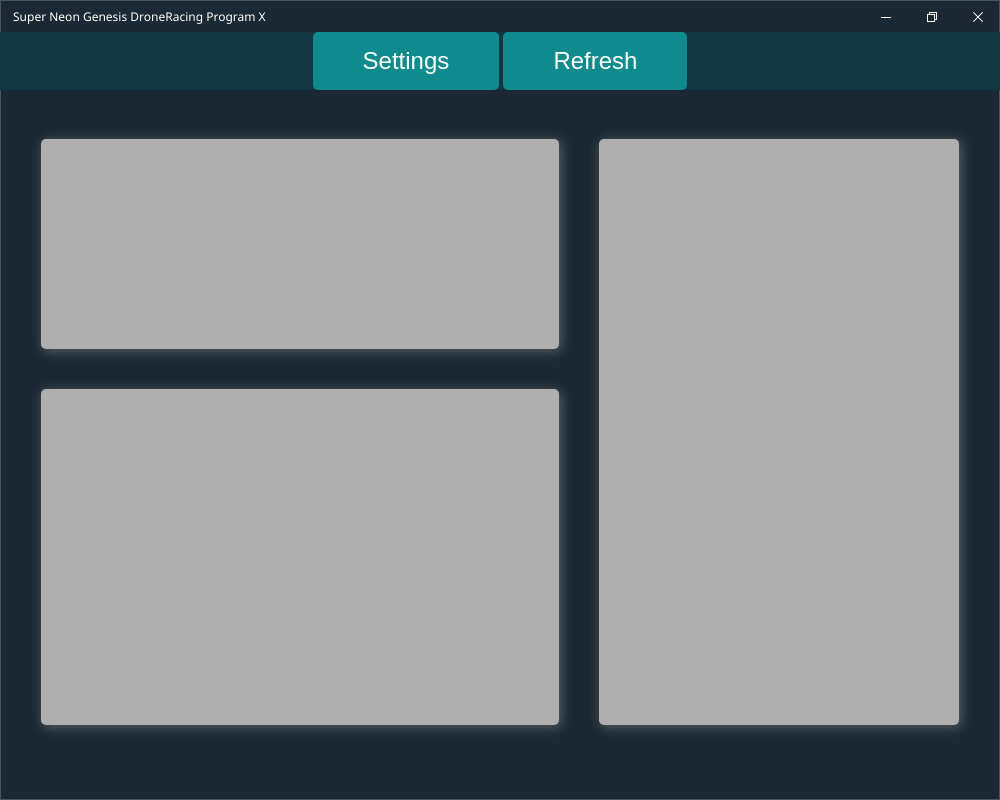
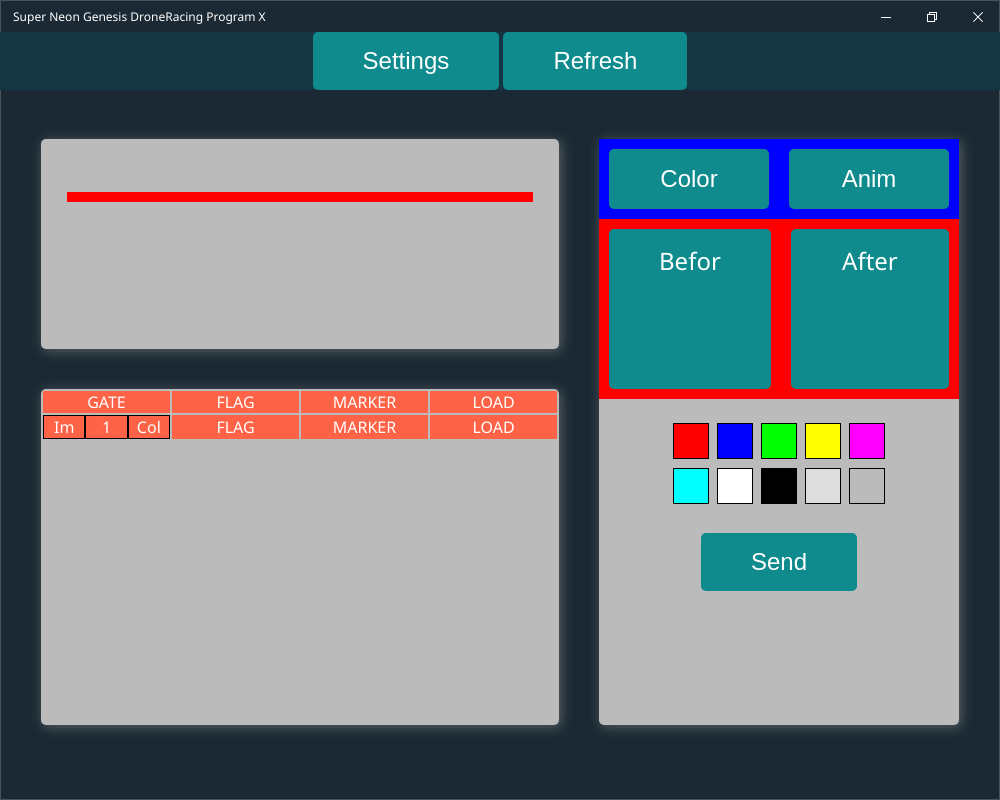
Before and after one commit to savukhin/SuperDroneRacingHandler, an Electron app: page Application/index.html in a window 1000 px wide. Drawn offline with Linux system fonts and the light colour scheme; no server answers.

Commit message:
Added initial raw front-end things

```diff
--- a/Application/css/redesign.css
+++ b/Application/css/redesign.css
@@ -1,16 +1,22 @@
 .block {
     width: 100%;
     height: 100%;
-    background: #afafaf;
+    background: #bbb;
     border-radius: 5px;
     box-shadow: 2px 2px 12px 1px rgba(140, 140, 140, .5);
 }
 
-.wrapper {
+.content-wrapper {
     display: grid;
     grid-template-columns: auto 400px;
     grid-template-rows: 250px auto;
-    height:100%;
+    height: 100%;
+}
+
+.table-wrapper {
+    display: grid;
+    grid-template-columns: 1fr 1fr 1fr;
+    /* grid-template-rows: ; */
 }
 
 .box {
@@ -38,44 +44,58 @@
     grid-row-end: 3;
 }
 
-.map-block {
-    background-color: blue;
-    position:fixed;
-
-    left: 10px;
-    width: calc(100% - 200px);
-    top: 100px;
-    height: 200px;
+#map_line {
+    position: relative;
+    top: 25%;
+    left: 5%;
+    width: 90%;
+    height: 10px;
+    background-color: red;
 }
 
-.table-block {
-    background-color: green;
-    position:fixed;
-
-    left: 10px;
-    width: calc(100% - 200px);
-    top: 400px;
-    /*bottom: calc(100% - 20px);*/
-    /*height: 100px;*/
-    bottom: 100px;
+.grid-2col {
+    width: 100%;
+    display: grid;
+    grid-template-columns: 1fr 1fr;
 }
 
-.action-block {
-    background-color: red;
-    position:fixed;
-
-    /*right: calc(100% - 10px);*/
-    width: 100px;
-    left: calc(100% - 1000px);
-    top: 100px;
-    height: 100px;
+#action_tabs {
+    height: 80px;
+    background-color: blue;
 }
 
-#content_table {
-    background-color:aquamarine;
-    width:100%;
-    height:100%;
-    border-spacing: 100px;
+#action_tabs>button {
+    margin: 10px;
+}
+
+#action_display {
+    height: 180px;
+    background-color: red;
+}
+
+#action_display>.button {
+    margin: 10px;
+}
+
+#pickerBoxContainer {
+    display: none;
+    position: relative;
+    left: 50%;
+}
+
+#pickerBox {
+    z-index: 1;
+    position:absolute;
+    width: 200px;
+    height: 200px;
+    transform: translate(-50%);
+    background:#333;
+}
+
+.map-element {
+    height: 10px;
+    width: 10px;
+    left: var('--left', 0px);
 }
 
 td {
--- a/Application/index.html
+++ b/Application/index.html
@@ -56,15 +56,99 @@
     <br><br><br>
 
     <div id="content" class="content">
-      <div class="wrapper">
+      <div class="content-wrapper">
+
         <div id="map_box" class="box">
-          <div class="block"></div>
+          <div class="block">
+            <div id="map_line"></div>
+          </div>
         </div>
+
         <div id="table_box" class="box">
-          <div class="block"></div>
+          <div class="block">
+            <table style="table-layout:fixed; width:100%">
+              <tr>
+                <td>GATE</td>
+                <td>FLAG</td>
+                <td>MARKER</td>
+                <td>LOAD</td>
+              </tr>
+              <tr>
+                <td class="table-wrapper">
+                  <div style="border: black solid 1px">Im</div>
+                  <div style="border: black solid 1px">1</div>
+                  <div style="border: black solid 1px">Col</div>
+                </td>
+                <td>FLAG</td>
+                <td>MARKER</td>
+                <td>LOAD</td>
+              </tr>
+            </table>
+          </div>
         </div>
+
         <div id="action_box" class="box">
-          <div class="block"></div>
+          <div class="block">
+            <div id="action_tabs" class="grid-2col">
+              <button class="button" onclick="changeTab(event, 'action_colors')">Color</button>
+              <button class="button" onclick="changeTab(event, 'action_animations')">Anim</button>
+            </div>
+            <div id="action_display" class="grid-2col">
+              <div class="button">Befor</div>
+              <div class="button">After</div>
+            </div>
+            <br>
+            <div class="tabcontent" id="action_colors">
+              <div class="outer-color-pick">
+                <div class='color-pick' style="background: red"></div>
+              </div>
+              <div class="outer-color-pick">
+                <div class='color-pick' style="background: blue"></div>
+              </div>
+              <div class="outer-color-pick">
+                <div class='color-pick' style="background: lime"></div>
+              </div>
+              <div class="outer-color-pick">
+                <div class='color-pick' style="background: yellow"></div>
+              </div>
+              <div class="outer-color-pick">
+                <div class='color-pick' style="background: magenta"></div>
+              </div>
+              <br>
+              <div class="outer-color-pick">
+                <div class='color-pick' style="background: cyan"></div>
+              </div>
+              <div class="outer-color-pick">
+                <div class='color-pick' style="background: white"></div>
+              </div>
+              <div class="outer-color-pick">
+                <div class='color-pick' style="background: black"></div>
+              </div>
+              <div class="outer-color-pick">
+                <div class='color-pick' style="background: #dddddd"></div>
+              </div>
+              <div class="outer-color-pick" onclick="openColorPicker(event)">
+                <div class='color-pick' style="background: #bbbbbb"></div>
+              </div>
+              <div id="pickerBoxContainer">
+                <div id="pickerBox">
+                  <p><input id="red"  min=0 max=255 value=0 type="range" class="red-slider"/></p>
+                  <p><input id="blue"  min=0 max=255 value=0 type="range" class="blue-slider"/></p>
+                  <p><input id="green"  min=0 max=255 value=0 type="range" class="green-slider"/></p>
+                  <button class="button" onclicke="handleColorPicker(event)">OK</button>
+                </div>
+              </div>
+            </div>
+            <div style="display:none" class="tabcontent" id="action_animations">
+              <label for="animation_select">Animation:</label>
+              <select id="animation_select">
+                <option>Blink</option>
+                <option>Nothing</option>
+              </select>
+            </div>
+            <br>
+            <button class="button">Send</button>
+          </div>
         </div>
       </div>
     </div>
--- a/Application/js/visual.js
+++ b/Application/js/visual.js
@@ -1,5 +1,5 @@
 function makeGateDiv(number, ip) {
-    var generateColorPickCode = function(color) {
+    var generateColorPickCode = function (color) {
         return `<div class="outer-color-pick">
         <div class='color-pick' style="background: ${color}" onclick="colorPick(${number}, event.target.style.background)"></div>
         </div>`
@@ -12,7 +12,7 @@ function makeGateDiv(number, ip) {
         <br>
     `
     var colors = ['#ff0000', '#00ff00', '#0000ff', '#ffff00', '00ffff',
-    '#ff00ff', '#ffffff', '#000000', '#00ffff', '#ffc0cb']
+        '#ff00ff', '#ffffff', '#000000', '#00ffff', '#ffc0cb']
     for (var i = 0; i < colors.length / 2; i++) {
         code += generateColorPickCode(colors[i])
     }
@@ -68,7 +68,7 @@ function parseColors(red, green, blue) {
 
 function getDisplayColor(number) {
     var raw_rgb = document.getElementById(`color_display${number}`).style.backgroundColor
-    var rgb = raw_rgb.replace(/^(rgb|rgba)\(/,'').replace(/\)$/,'').replace(/\s/g,'').split(',');
+    var rgb = raw_rgb.replace(/^(rgb|rgba)\(/, '').replace(/\)$/, '').replace(/\s/g, '').split(',');
 
     return parseColors(rgb[0], rgb[1], rgb[2])
 }
@@ -107,3 +107,26 @@ function changeRangeColor(target, number, value, color) {
 
     changeColorDisplay(number, getSlidersColor(number))
 }
+
+function changeTab(event, tabName) {
+    var i, tabcontent, tablinks;
+    tabcontent = document.getElementsByClassName("tabcontent");
+    for (i = 0; i < tabcontent.length; i++) {
+        tabcontent[i].style.display = "none";
+    }
+
+    document.getElementById(tabName).style.display = "block"
+}
+
+var colorPicker = document.getElementById("pickerBoxContainer");
+
+function openColorPicker(event) {
+    if (colorPicker.style.display != 'block')
+        colorPicker.style.display = 'block'
+    else
+        colorPicker.style.display = 'none'
+}
+
+function handleColorPicker(event) {
+    colorPicker.style.display = 'none'
+}
```
